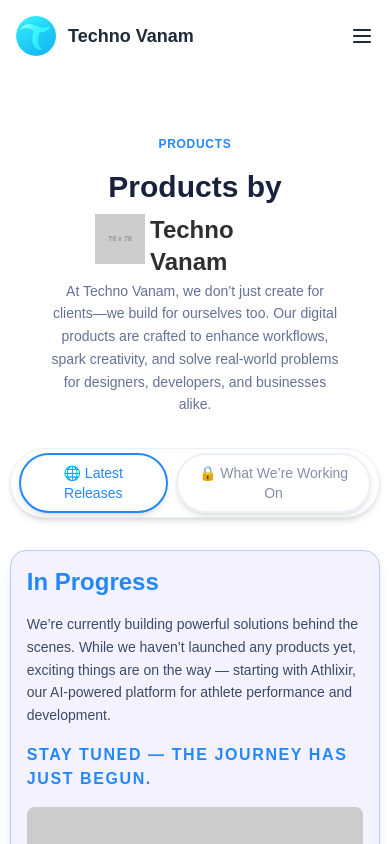
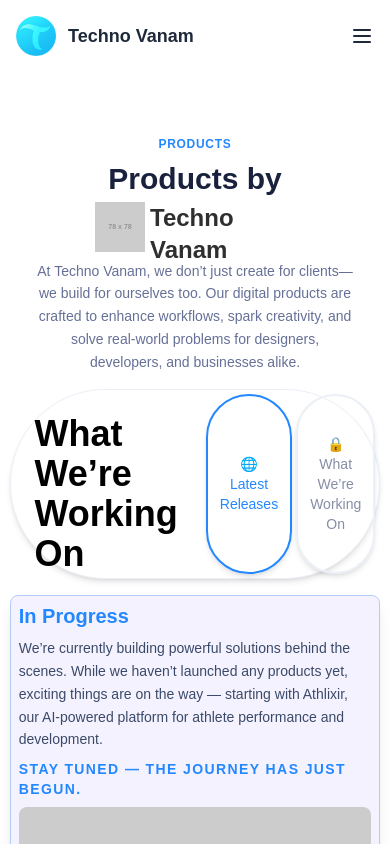
Before and after one commit to Sasi3011/Techno-Vanam-Website, a React (Vite) app: page /product1 in a window 390 px wide. Shown: the top 844 px of the page. Built offline with nearby package versions, Linux system fonts and the light colour scheme.

Commit message:
Product 1 Responsivess

```diff
--- a/src/pages/Products/Product1.jsx
+++ b/src/pages/Products/Product1.jsx
@@ -13,10 +13,10 @@
   };
 
   return (
-    <div className="flex flex-col items-center pt-[64px] pb-[30px] gap-8 sm:gap-10 md:gap-[68px]">
+    <div className="flex flex-col items-center pt-16 sm:pt-20 md:pt-[64px] pb-4 sm:pb-6 md:pb-[30px] gap-4 sm:gap-6 md:gap-[68px]">
 
       {/* Section 1: Header */}
-      <div className="w-full max-w-[95%] sm:max-w-[90%] md:max-w-[1320px] flex flex-col items-center px-4 sm:px-6 gap-4 sm:gap-6 md:gap-[40px]">
+      <div className="w-full max-w-[95%] sm:max-w-[90%] md:max-w-[1320px] flex flex-col items-center px-2 sm:px-4 md:px-6 gap-2 sm:gap-4 md:gap-[40px]">
 
         {/* Label */}
         <div className="text-[#2388FF] uppercase text-xs sm:text-sm md:text-[16px] font-bold tracking-[0.06em]">
@@ -24,7 +24,7 @@
         </div>
 
         {/* Heading + Logo */}
-        <div className="flex flex-col sm:flex-row justify-center items-center gap-2 sm:gap-x-[14px]">
+        <div className="flex flex-col sm:flex-row justify-center items-center gap-1 sm:gap-2 md:gap-x-[14px]">
           <div className="text-3xl sm:text-4xl md:text-[58px] leading-tight md:leading-[68px] font-bold text-[#19213D]">
             Products by
           </div>
@@ -43,7 +43,7 @@
         </div>
 
         {/* Description */}
-        <div className="px-4 sm:px-6 w-full max-w-[95%] sm:max-w-[910px]">
+        <div className="px-2 sm:px-4 md:px-6 w-full max-w-[95%] sm:max-w-[910px]">
           <p className="text-center text-[#667097] text-sm sm:text-base md:text-[18px] leading-relaxed md:leading-[30px]">
             At Techno Vanam, we don’t just create for clients—we build for ourselves too.
             Our digital products are crafted to enhance workflows, spark creativity, and solve real-world
@@ -53,12 +53,12 @@
       </div>
 
       {/* Tabs */}
-      <div className="w-full max-w-[95%] sm:max-w-[90%] md:max-w-[1000px] h-auto flex justify-end px-2 sm:px-3 md:px-[21px] py-1 sm:py-2 md:py-[21px] gap-2 sm:gap-3 md:gap-[16px] bg-white border border-[#EBEFF6] shadow-md rounded-full">
-
+      <div className="w-full max-w-[95%] sm:max-w-[90%] md:max-w-[1000px] h-auto flex justify-end px-1 sm:px-2 md:px-[21px] py-1 sm:py-2 md:py-[21px] gap-1 sm:gap-2 md:gap-[16px] bg-white border border-[#EBEFF6] shadow-md rounded-full">
+        <p className="text-black text-4xl sm:text-base md:text-2xl  font-semibold mt-5 px-6">What We’re Working On</p>
         {/* Latest Releases */}
         <button
           onClick={handleLatestReleasesClick}
-          className="flex justify-center items-center px-4 sm:px-5 md:px-[40px] py-2 sm:py-3 md:py-[26px] border-2 border-[#2388FF] rounded-full shadow-md hover:bg-[#2388FF] hover:text-white transition duration-300"
+          className="flex justify-center items-center px-3 sm:px-4 md:px-[40px] py-2 sm:py-3 md:py-[26px] border-2 border-[#2388FF] rounded-full shadow-md hover:bg-[#2388FF] hover:text-white transition duration-300"
         >
           <span className="text-[#2388FF] text-sm sm:text-base md:text-[18px] font-medium">🌐 Latest Releases</span>
         </button>
@@ -66,20 +66,20 @@
         {/* What We’re Working On */}
         <button
           onClick={handleWhatWeWorkingOnClick}
-          className="flex justify-center items-center px-4 sm:px-5 md:px-[40px] py-2 sm:py-3 md:py-[26px] border-2 border-[#EBEFF6] rounded-full shadow-md hover:bg-[#EBEFF6] hover:text-[#19213D] transition duration-300"
+          className="flex justify-center items-center px-3 sm:px-4 md:px-[40px] py-2 sm:py-3 md:py-[26px] border-2 border-[#EBEFF6] rounded-full shadow-md hover:bg-[#EBEFF6] hover:text-[#19213D] transition duration-300"
         >
           <span className="text-[#868DA6] text-sm sm:text-base md:text-[18px] font-medium">🔒 What We’re Working On</span>
         </button>
       </div>
 
       {/* In Progress Section */}
-      <div className="w-full max-w-[95%] sm:max-w-[90%] md:max-w-[1272px] flex flex-col md:flex-row items-center justify-between bg-[#F4F2FF] border border-[#B4CDF6] shadow-lg rounded-2xl sm:rounded-3xl md:rounded-[32px] p-4 sm:p-6 md:p-[60px] relative min-h-[300px] sm:min-h-[350px] md:min-h-[416px]">
+      <div className="w-full max-w-[95%] sm:max-w-[90%] md:max-w-[1272px] flex flex-col md:flex-row items-center justify-between bg-[#F4F2FF] border border-[#B4CDF6] shadow-lg rounded-lg sm:rounded-xl md:rounded-[32px] p-2 sm:p-4 md:p-[60px] relative min-h-[250px] sm:min-h-[300px] md:min-h-[350px] lg:min-h-[416px]">
 
         {/* Left Text Block */}
-        <div className="flex flex-col gap-4 sm:gap-6 md:gap-[33px] w-full md:w-1/2">
+        <div className="flex flex-col gap-2 sm:gap-4 md:gap-[33px] w-full md:w-1/2">
 
           {/* Title */}
-          <h2 className="text-[#2388FF] text-2xl sm:text-3xl md:text-[50px] font-bold leading-tight md:leading-[18px]">
+          <h2 className="text-[#2388FF] text-xl sm:text-2xl md:text-3xl lg:text-[50px] font-bold leading-tight md:leading-[18px]">
             In Progress
           </h2>
 
@@ -91,17 +91,17 @@
           </p>
 
           {/* CTA */}
-          <div className="text-[#2388FF] text-base sm:text-lg md:text-[24px] font-bold uppercase tracking-widest">
+          <div className="text-[#2388FF] text-sm sm:text-base md:text-lg lg:text-[24px] font-bold uppercase tracking-widest">
             Stay tuned — the journey has just begun.
           </div>
         </div>
 
         {/* Right Image Block */}
-        <div className="w-full md:w-1/2 mt-4 md:mt-0">
+        <div className="w-full md:w-1/2 mt-2 sm:mt-4 md:mt-0">
           <img
             src="https://via.placeholder.com/666x416"
             alt="Startup Illustration"
-            className="w-full h-[200px] sm:h-[250px] md:h-[416px] object-cover rounded-lg sm:rounded-xl md:rounded-[32px]"
+            className="w-full h-[150px] sm:h-[200px] md:h-[250px] lg:h-[416px] object-cover rounded-lg sm:rounded-xl md:rounded-[32px]"
           />
         </div>
       </div>
```
